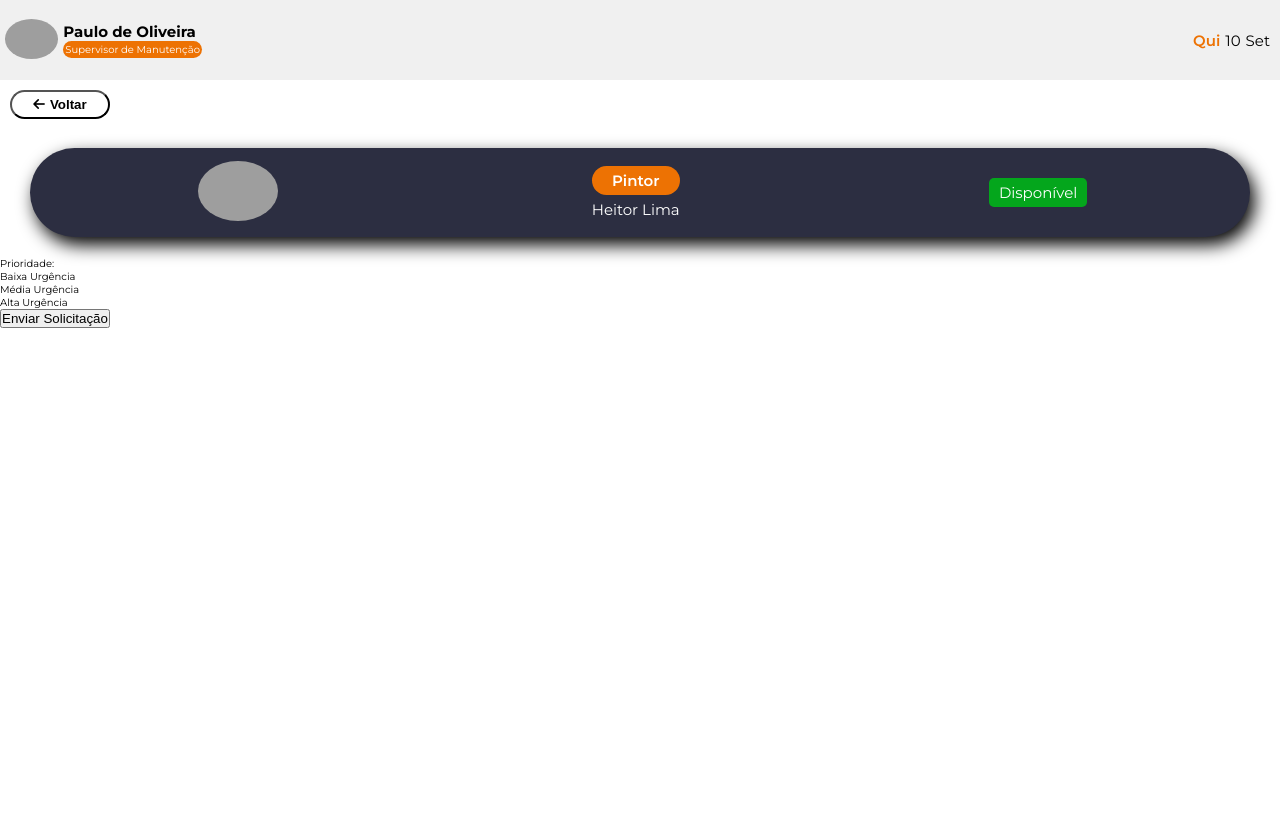
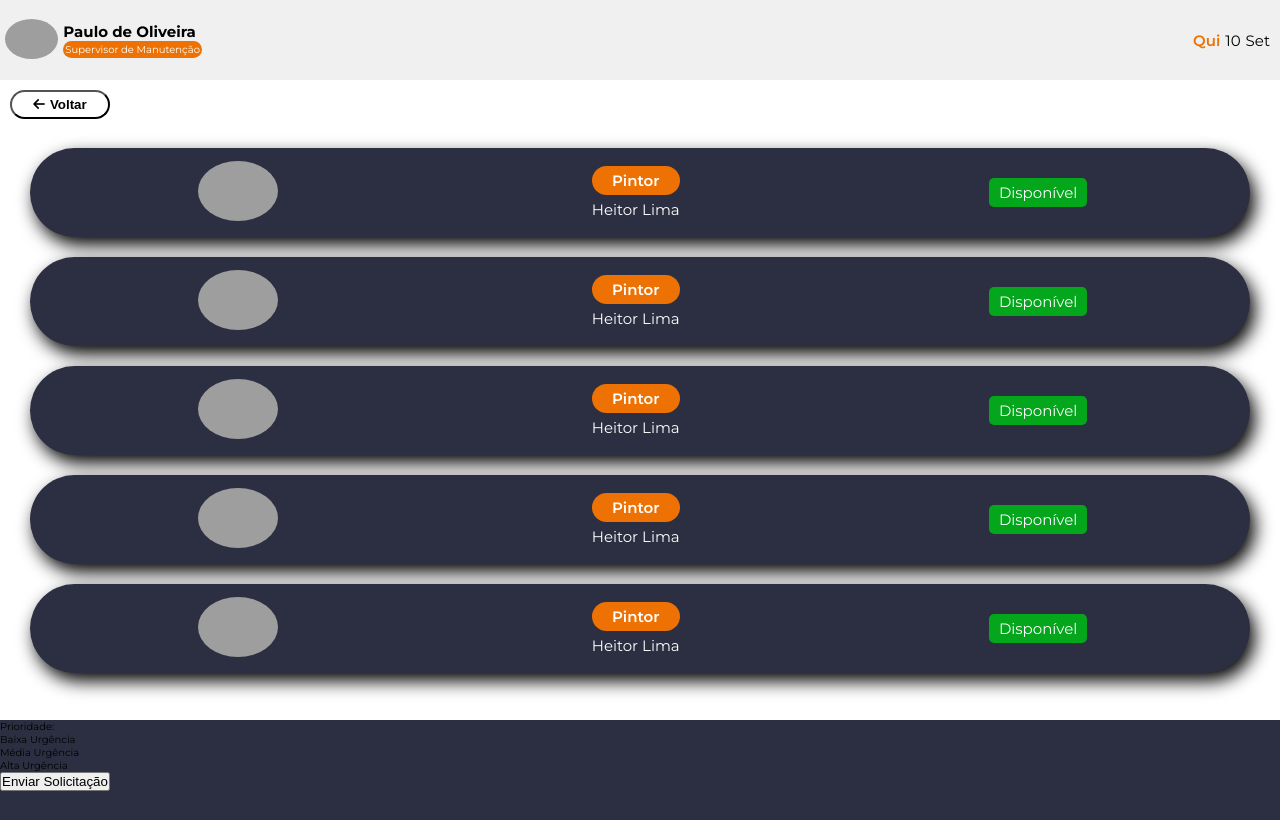
Before and after one commit to anafranciscatto/EASY-REQUEST, a Flask app: page /RF005 in a window 1280 px wide. After the commit the page ends 791 px from the top, so only its background shows below. Run offline with Flask 3, Linux system fonts and the light colour scheme; some libraries are stand-ins or nearby versions; grey boxes are pictures that could not be loaded.

Commit message:
Continuação do CSS

```diff
--- a/static/CSS/RF005-encamSolic.css
+++ b/static/CSS/RF005-encamSolic.css
@@ -1,4 +1,3 @@
-
 /* Estilo da Topo da Tela (nome do Usuario e data */
 header{
   width: 100vw;
@@ -78,8 +77,9 @@ nav button:hover{
 /* Estilo da Escolha de Funcionario */
 main{
   width: 100vw;
-  height: 84vh;
-
+  height: 74vh;
+  overflow-x: auto;
+  position: relative;
 }
 
 .caixa-option {
@@ -122,6 +122,7 @@ main{
 
 .option.selected {
     border: 2px solid var(--color03);
+    box-shadow: none;
   }
 
 .status_disponivel{
@@ -138,3 +139,14 @@ main{
   font-size: 1.5rem;
   display: none;
 }
+
+/* Estilo da Escolha da urgencia/emergencia */
+
+.form_btn-emergencia{
+  width: 100vw;
+  height: 10vh;
+  position: fixed;
+  bottom: 0;
+  z-index: 1;
+  background-color: var(--color06);
+}
--- a/templates/RF005-encamSolic.html
+++ b/templates/RF005-encamSolic.html
@@ -46,6 +46,35 @@
                             <p class="status_disponivel">Disponível</p>
                             <p class="status_n-disponivel">Não Disponível</p>
                         </div>
+
+                        <div class="option caixa-option">
+                            <figure><img src="https://pics.craiyon.com/2023-06-27/287f2a60c2e74386b5a89c517eb527dc.webp" alt="Imagem de Perfil"></figure>
+                            <div class="option_user"><p>Pintor</p>Heitor Lima </div>
+                            <p class="status_disponivel">Disponível</p>
+                            <p class="status_n-disponivel">Não Disponível</p>
+                        </div>
+
+                        <div class="option caixa-option">
+                            <figure><img src="https://pics.craiyon.com/2023-06-27/287f2a60c2e74386b5a89c517eb527dc.webp" alt="Imagem de Perfil"></figure>
+                            <div class="option_user"><p>Pintor</p>Heitor Lima </div>
+                            <p class="status_disponivel">Disponível</p>
+                            <p class="status_n-disponivel">Não Disponível</p>
+                        </div>
+
+                        <div class="option caixa-option">
+                            <figure><img src="https://pics.craiyon.com/2023-06-27/287f2a60c2e74386b5a89c517eb527dc.webp" alt="Imagem de Perfil"></figure>
+                            <div class="option_user"><p>Pintor</p>Heitor Lima </div>
+                            <p class="status_disponivel">Disponível</p>
+                            <p class="status_n-disponivel">Não Disponível</p>
+                        </div>
+
+                        <div class="option caixa-option">
+                            <figure><img src="https://pics.craiyon.com/2023-06-27/287f2a60c2e74386b5a89c517eb527dc.webp" alt="Imagem de Perfil"></figure>
+                            <div class="option_user"><p>Pintor</p>Heitor Lima </div>
+                            <p class="status_disponivel">Disponível</p>
+                            <p class="status_n-disponivel">Não Disponível</p>
+                        </div>
+
                     </div>
 
                     <div class="form_btn-emergencia">
```
